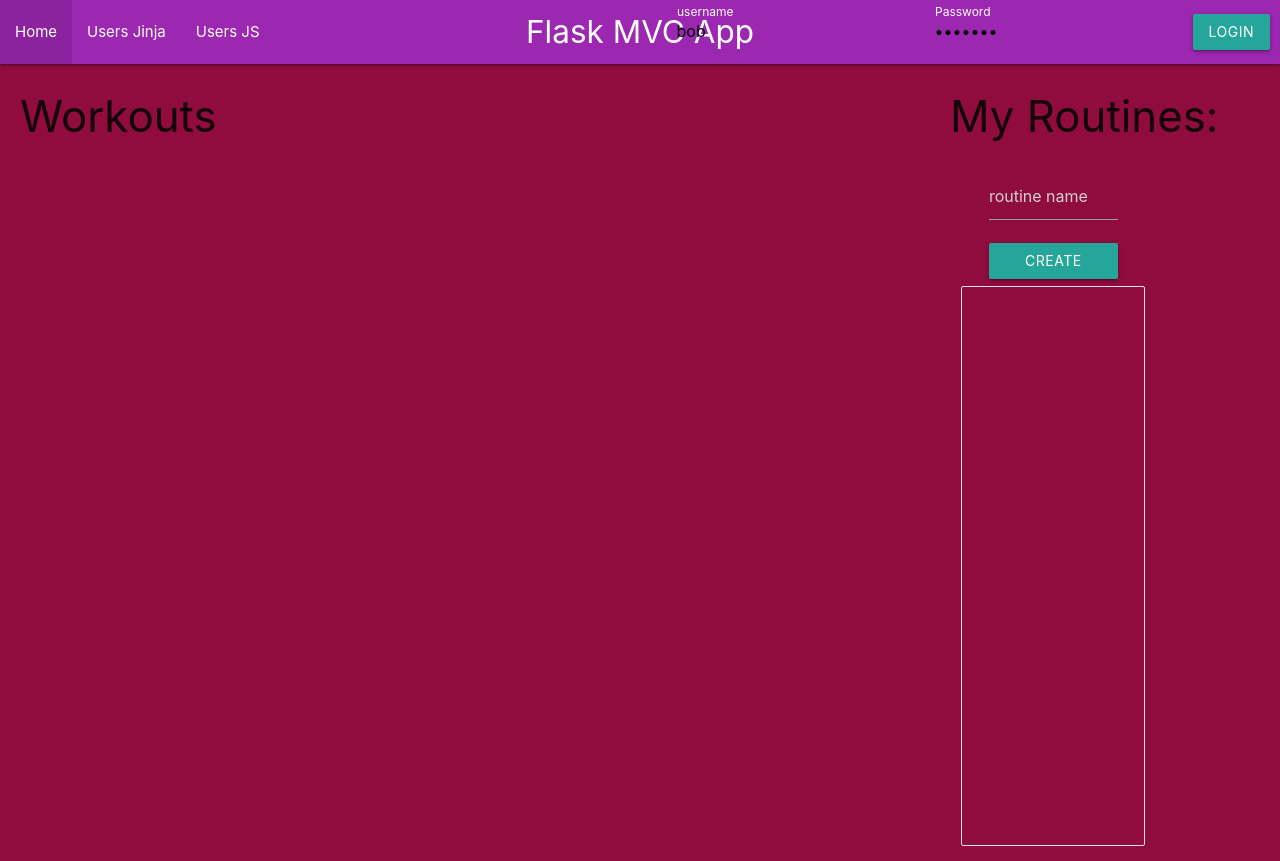
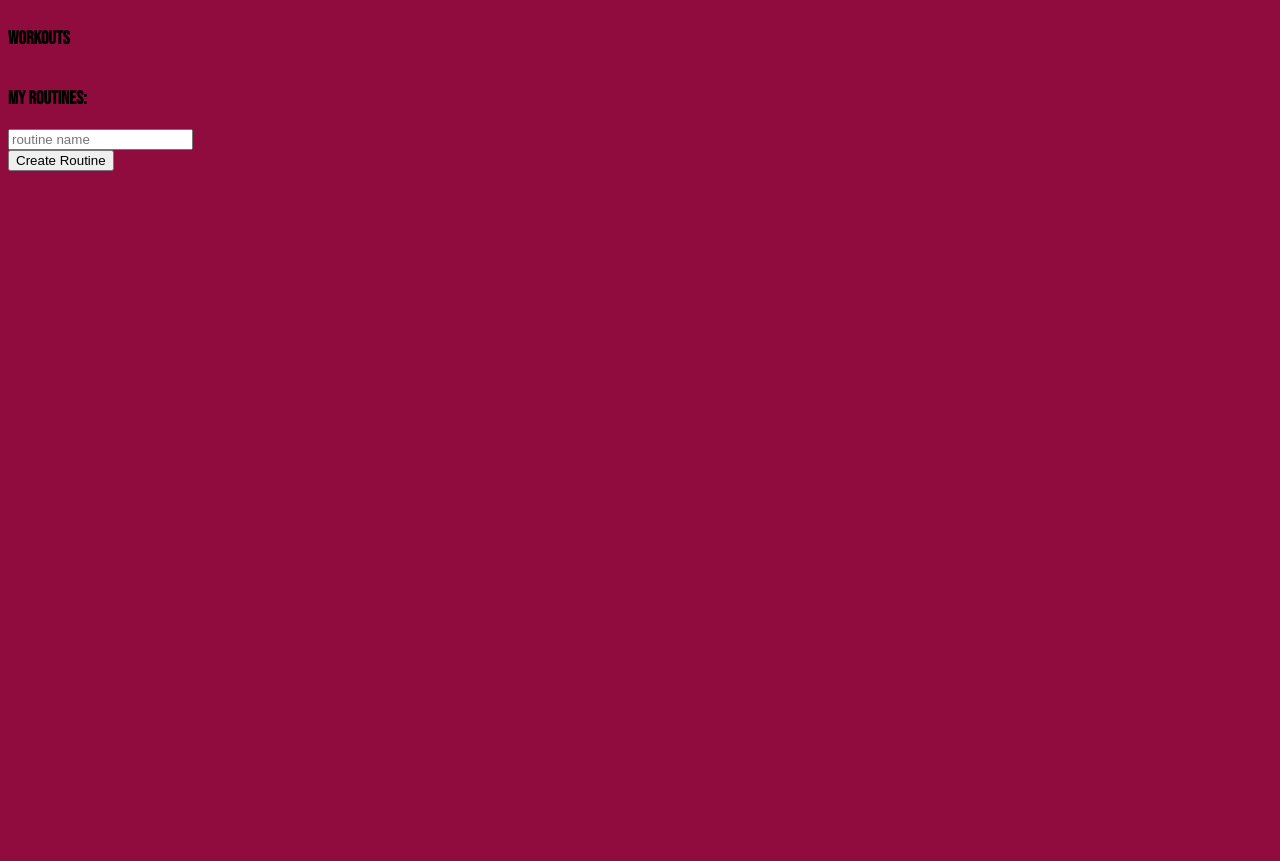
Before and after one commit to Neya1306/Workout-Remixer, a Flask app: page / in a window 1280 px wide. After the commit the page ends 171 px from the top, so only its background shows below. Run offline with Flask 3, Linux system fonts and the light colour scheme.

Commit message:
Update layout.html

```diff
--- a/App/templates/layout.html
+++ b/App/templates/layout.html
@@ -1,62 +1,19 @@
 <!doctype html>
 <html>
   <head>
-
     <link rel="stylesheet" href="{{ url_for('static', filename='style.css') }}">
-     <!--Import Google Icon Font-->
-    <link href="https://fonts.googleapis.com/icon?family=Material+Icons" rel="stylesheet">
-    <!-- Compiled and minified CSS -->
-    <link rel="stylesheet" href="https://cdnjs.cloudflare.com/ajax/libs/materialize/1.0.0/css/materialize.min.css">
-    <!--Let browser know website is optimized for mobile-->
+    <link rel="preconnect" href="https://fonts.googleapis.com">
+    <link rel="preconnect" href="https://fonts.gstatic.com" crossorigin>
+    <link href="https://fonts.googleapis.com/css2?family=Bebas+Neue&display=swap" rel="stylesheet">
     <meta name="viewport" content="width=device-width, initial-scale=1.0"/>
     <title>{% block title %}{% endblock %}</title>
-
   </head>
   <body>
-
-      <nav class="purple">
-          <div class="nav-wrapper">
-              <a href="#!" class="brand-logo center">{% block page %}{% endblock %}</a>
-              <ul id="nav-mobile" class="left">
-                  <li><a href="/">Home</a></li>
-                  <li><a href="/users">Users Jinja</a></li>
-                  {% if is_authenticated %}
-                    <li><a href="/identify">Identify</a></li>
-                  {% endif %}
-                  <li><a href="/static/users">Users JS</a></li>
-              </ul>
-              {% if is_authenticated %}
-              <ul id="nav-mobile" class="right">
-                <li><a href="/logout">Logout</a></li>
-              </ul>
-              {% else %}
-              <form class="right navbar-form" method="POST" action="/login" style="display: flex; flex-wrap: nowrap; align-items: center; margin-right: 10px;">
-                  <div class="input-field" style="margin-right: 10px;">
-                      <input placeholder="username" value="bob" name="username" type="text" class="validate" required>
-                      <label for="username">username</label>
-                  </div>
-                  <div class="input-field" style="margin-right: 10px;">
-                      <input placeholder="password"value="bobpass" name="password" type="password" class="validate" required>
-                      <label for="password">Password</label>
-                  </div>
-                  <button type="submit" class="btn waves-effect waves-light">Login</button>
-              </form>
-              {% endif %}
-
-          </div>
-      </nav>
-      <style>
-          .navbar-form label {
-              color: white !important;
-          }
-      </style>
-
-    <div class="main" id="content" style="padding-left:20px; padding-right:20px;"">{% block content %}{% endblock %}</div>
-
+    <!-- Removed navigation bar and "class = container" -->
+    <div class="container" id="content" style="font-family: 'Bebas Neue', sans-serif;">{% block content %}{% endblock %}</div>
     <script src="https://cdnjs.cloudflare.com/ajax/libs/materialize/1.0.0/js/materialize.min.js"></script>
     <script>
        M.AutoInit();
-
         {% with messages = get_flashed_messages() %}
           {% if messages %}
               {% for message in messages %}
@@ -64,7 +21,6 @@
               {% endfor %}
           {% endif %}
         {% endwith %}
-
     </script>
   </body>
 </html>
```
